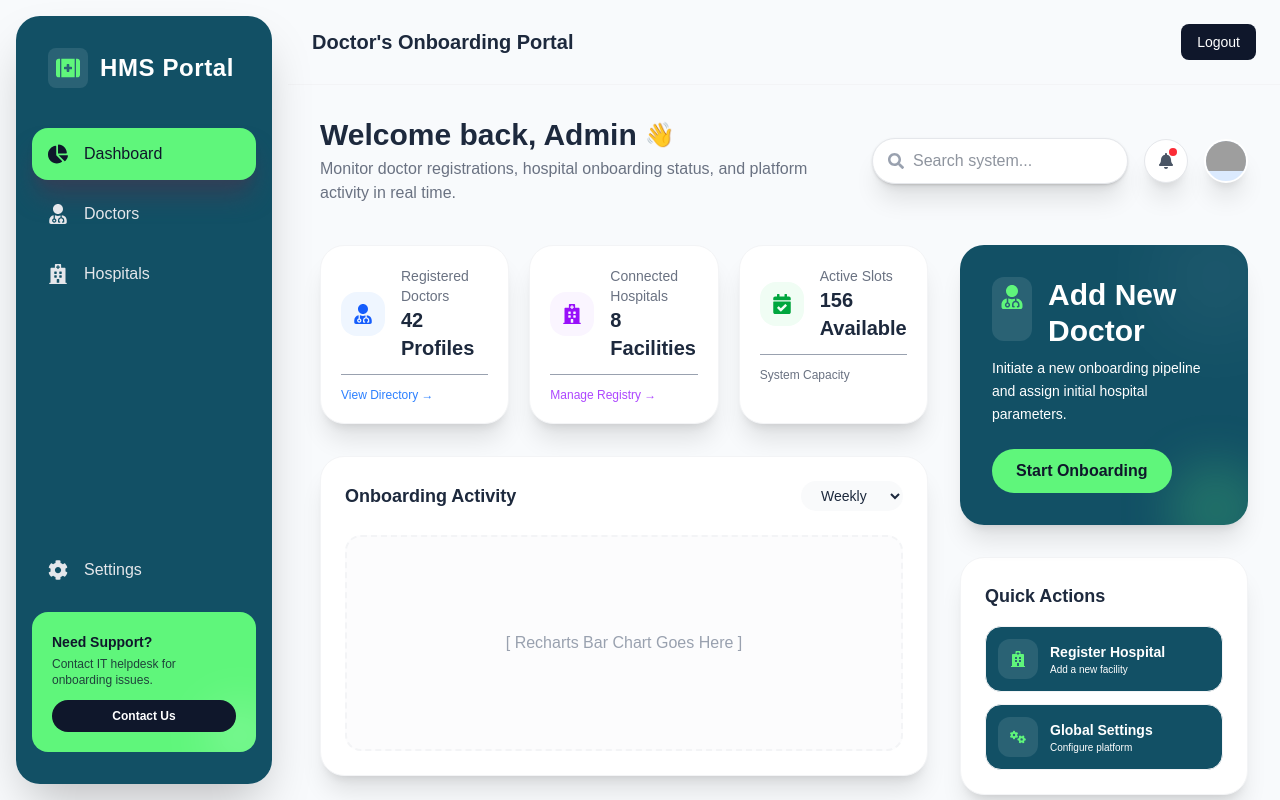
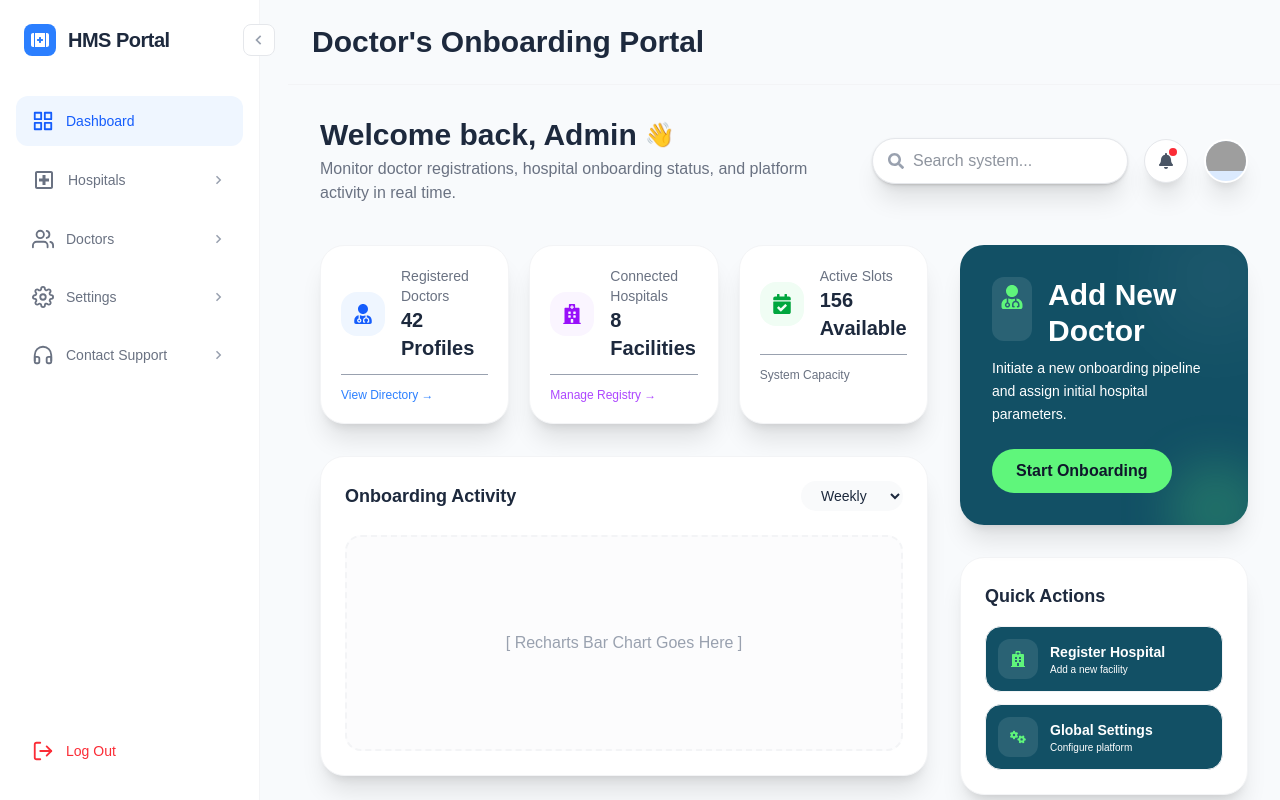
Before and after one commit to RoundOne7/Onboarding_Portal, a Next.js app: page /dashboard in a window 1280 px wide. Shown: the top 800 px of the page. Built offline with nearby package versions, Linux system fonts and the light colour scheme; no server answers; grey boxes are pictures that could not be loaded.

Commit message:
Changed Whole Sidebar According to the Provided Suggestions.

```diff
--- a/src/components/layout/DashboardLayout.tsx
+++ b/src/components/layout/DashboardLayout.tsx
@@ -59,8 +59,8 @@ export default function DashboardLayout({
 
         {/* Your Top Header (Doctor's Onboarding Portal) */}
         <header className="flex justify-between items-center p-6 bg-[#f8fafc] border-b border-gray-100">
-           <h1 className="text-xl font-bold text-slate-800">Doctor's Onboarding Portal</h1>
-           <button className="bg-slate-900 text-white px-4 py-2 rounded-lg text-sm font-medium">Logout</button>
+           <h1 className="text-3xl font-bold text-slate-800">Doctor's Onboarding Portal</h1>
+           {/* <button className="bg-slate-900 text-white px-4 py-2 rounded-lg text-sm font-medium">Logout</button> */}
         </header>
 
         {/* This is where DashboardPage gets rendered */}
--- a/src/components/layout/Header.tsx
+++ b/src/components/layout/Header.tsx
@@ -1,15 +1,6 @@
 'use client'
 
-import { supabase } from '../../lib/supabase'
-
 export default function Header() {
-
-    async function logout() {
-
-        await supabase.auth.signOut()
-
-        window.location.href = '/'
-    }
 
     return (
 
@@ -30,29 +21,9 @@ export default function Header() {
         text-white
       '>
 
-                Doctor's Onboarding Portal
+
 
             </h2>
-
-            <button
-
-                onClick={logout}
-
-                className='
-        bg-black
-        text-white
-        px-5
-        py-2
-        rounded-xl
-        transition-all
-        duration-200
-        hover:scale-110
-      '
-            >
-
-                Logout
-
-            </button>
 
         </header>
     )
--- a/src/components/layout/Sidebar.tsx
+++ b/src/components/layout/Sidebar.tsx
@@ -1,118 +1,267 @@
+// 'use client'
+
+// import Link from 'next/link'
+// import { usePathname } from 'next/navigation'
+// import { FaChartPie, FaUserMd, FaHospital, FaCog } from 'react-icons/fa'
+// import { FaKitMedical } from 'react-icons/fa6'
+
+// export default function Sidebar() {
+//   const pathname = usePathname();
+
+//   // Helper function to check if the link is active
+//   const isActive = (path: string) => pathname === path;
+
+//   return (
+//     <aside
+//       className='
+//         fixed
+//         left-4
+//         top-4
+//         w-64
+//         h-[calc(100vh-32px)]
+//         bg-cyan-900/99
+//         text-white
+//         rounded-3xl
+//         flex
+//         flex-col
+//         shadow-2xl
+//         overflow-hidden
+//       '
+//     >
+//       {/* HEADER SECTION */}
+//       <div className='p-8 pb-4'>
+//         <h1 className='text-2xl font-bold flex items-center gap-3 tracking-wide'>
+//           <div className='text-[#5ff67b] bg-white/10 p-2 rounded-lg'>
+//              <FaKitMedical className=" text-2xl" />
+//           </div>
+//           HMS Portal
+//         </h1>
+//       </div>
+
+//       {/* NAVIGATION SECTION */}
+//       <nav className='flex flex-col gap-2 px-4 mt-6 flex-1'>
+
+//         <Link
+//           href='/dashboard'
+//           className={`
+//             flex items-center gap-4 px-4 py-3.5 rounded-2xl font-medium transition-all
+//             ${isActive('/dashboard')
+//               ? 'bg-[#5ff67b] text-slate-900 shadow-xl shadow-slate-700' // Matches the bright neon/green from the image
+//               : 'text-gray-200 hover:text-white hover:bg-white/5 hover:scale-105'
+//             }
+//           `}
+//         >
+//           <FaChartPie className="text-xl" />
+//           Dashboard
+//         </Link>
+
+//         <Link
+//           href='/doctors'
+//           className={`
+//             flex items-center gap-4 px-4 py-3.5 rounded-2xl font-medium transition-all
+//             ${isActive('/doctors')
+//               ? 'bg-[#5ff67b] text-slate-900 shadow-xl shadow-slate-700'
+//               : 'text-gray-200 hover:text-white hover:bg-white/5 hover:scale-105'
+//             }
+//           `}
+//         >
+//           <FaUserMd className="text-xl" />
+//           Doctors
+//         </Link>
+
+//         <Link
+//           href='/hospitals'
+//           className={`
+//             flex items-center gap-4 px-4 py-3.5 rounded-2xl font-medium transition-all
+//             ${isActive('/hospitals')
+//               ? 'bg-[#5ff67b] text-slate-900 shadow-xl shadow-slate-700'
+//               : 'text-gray-200 hover:text-white hover:bg-white/5 hover:scale-105'
+//             }
+//           `}
+//         >
+//           <FaHospital className="text-xl" />
+//           Hospitals
+//         </Link>
+
+//       </nav>
+
+//       {/* BOTTOM SETTINGS & PROMO AREA */}
+//       <div className='p-4 mb-4'>
+//         <Link
+//           href='/settings'
+//           className={`
+//             flex items-center gap-4 px-4 py-3.5 rounded-2xl font-medium transition-all mb-4
+//             ${isActive('/settings')
+//               ? 'bg-[#5ff67b] text-slate-900 shadow-xl shadow-slate-700'
+//               : 'text-gray-200 hover:text-white hover:bg-white/5 hover:scale-105'
+//             }
+//           `}
+//         >
+//           <FaCog className="text-xl" />
+//           Settings
+//         </Link>
+
+//         {/* Matching the bottom card from the reference image */}
+//         <div className='bg-[#5ff67b] text-slate-900 p-5 rounded-2xl relative overflow-hidden'>
+//            <div className='relative z-10'>
+//               <h3 className='font-bold text-sm mb-1'>Need Support?</h3>
+//               <p className='text-xs opacity-80 mb-3'>Contact IT helpdesk for onboarding issues.</p>
+//               <button className='bg-slate-900 text-white text-xs font-bold px-4 py-2 rounded-full w-full hover:bg-slate-800 hover:scale-105 transition-all'>
+//                  Contact Us
+//               </button>
+//            </div>
+//            {/* Decorative background element for the card */}
+//            <div className='absolute -bottom-4 -right-4 w-16 h-16 bg-white/20 rounded-full blur-xl'></div>
+//         </div>
+//       </div>
+
+//     </aside>
+//   )
+// }
+
+
 'use client'
 
+import { useState } from 'react'
 import Link from 'next/link'
 import { usePathname } from 'next/navigation'
-import { FaChartPie, FaUserMd, FaHospital, FaCog } from 'react-icons/fa'
+import { FiGrid, FiUsers, FiSettings, FiHeadphones, FiLogOut } from 'react-icons/fi'
+import { MdOutlineLocalHospital } from 'react-icons/md'
+import { BiChevronRight, BiChevronLeft } from 'react-icons/bi'
 import { FaKitMedical } from 'react-icons/fa6'
+import { supabase } from '@/src/lib/supabase'
 
 export default function Sidebar() {
-  const pathname = usePathname();
+  const pathname = usePathname()
 
-  // Helper function to check if the link is active
-  const isActive = (path: string) => pathname === path;
+  // State to manage sidebar expansion/collapse
+  const [isCollapsed, setIsCollapsed] = useState(false)
+
+  // Helper to check active routes
+  const isActive = (path: string) => pathname === path
+
+  async function logout() {
+
+        await supabase.auth.signOut()
+
+        window.location.href = '/'
+    }
 
   return (
     <aside
-      className='
-        fixed
-        left-4
-        top-4
-        w-64
-        h-[calc(100vh-32px)]
-        bg-cyan-900/99
-        text-white
-        rounded-3xl
-        flex
-        flex-col
-        shadow-2xl
-        overflow-hidden
-      '
+      className={`fixed left-0 top-0 h-screen bg-white border-r border-gray-100 flex flex-col justify-between py-6 z-50 transition-all duration-300 ease-in-out ${
+        isCollapsed ? 'w-[88px]' : 'w-[260px]'
+      }`}
     >
-      {/* HEADER SECTION */}
-      <div className='p-8 pb-4'>
-        <h1 className='text-2xl font-bold flex items-center gap-3 tracking-wide'>
-          <div className='text-[#5ff67b] bg-white/10 p-2 rounded-lg'>
-             <FaKitMedical className=" text-2xl" />
+      <div>
+        {/* HEADER / LOGO SECTION */}
+        <div className={`flex items-center mb-10 transition-all duration-300 ${
+          isCollapsed ? 'justify-center flex-col gap-4 px-2' : 'justify-between px-6'
+        }`}>
+          <Link href="/dashboard" className="flex items-center gap-3 overflow-hidden">
+            <div className="min-w-[32px] w-8 h-8 rounded-lg bg-blue-500 text-white flex items-center justify-center font-bold text-xl">
+              <FaKitMedical className="text-lg" />
             </div>
+            {/* Hide text when collapsed */}
+            {!isCollapsed && (
+              <h1 className="text-xl font-bold text-slate-800 tracking-tight whitespace-nowrap">
                 HMS Portal
               </h1>
+            )}
+          </Link>
+
+          {/* Collapse Toggle Button */}
+          <button
+            onClick={() => setIsCollapsed(!isCollapsed)}
+            className="min-w-[32px] relative -right-10 w-8 h-8 rounded-lg border border-gray-200 bg-white flex items-center justify-center text-gray-400 hover:bg-gray-50 transition-colors overflow-hidden"
+          >
+            {isCollapsed ? <BiChevronRight size={20} /> : <BiChevronLeft size={20} />}
+          </button>
         </div>
 
-      {/* NAVIGATION SECTION */}
-      <nav className='flex flex-col gap-2 px-4 mt-6 flex-1'>
+        {/* NAVIGATION LINKS */}
+        <nav className="flex flex-col gap-2 px-4">
 
           <Link
-          href='/dashboard'
-          className={`
-            flex items-center gap-4 px-4 py-3.5 rounded-2xl font-medium transition-all
-            ${isActive('/dashboard')
-              ? 'bg-[#5ff67b] text-slate-900 shadow-xl shadow-slate-700' // Matches the bright neon/green from the image
-              : 'text-gray-200 hover:text-white hover:bg-white/5 hover:scale-105'
-            }
-          `}
+            href="/dashboard"
+            className={`flex items-center py-3.5 rounded-xl font-medium transition-colors ${
+              isActive('/dashboard')
+                ? 'bg-blue-50 text-blue-600'
+                : 'text-gray-500 hover:text-slate-800 hover:bg-gray-100 hover:scale-110 transition-all duration-200'
+            } ${isCollapsed ? 'justify-center px-0' : 'px-4 gap-3'}`}
           >
-          <FaChartPie className="text-xl" />
-          Dashboard
+            <FiGrid size={22} className="min-w-[22px]" />
+            {!isCollapsed && <span className="flex-1 text-sm whitespace-nowrap">Dashboard</span>}
+            {/* Added arrow and hide-when-active logic here */}
+            {!isCollapsed && !isActive('/dashboard') && <BiChevronRight size={18} className="text-gray-400" />}
           </Link>
 
           <Link
-          href='/doctors'
-          className={`
-            flex items-center gap-4 px-4 py-3.5 rounded-2xl font-medium transition-all
-            ${isActive('/doctors')
-              ? 'bg-[#5ff67b] text-slate-900 shadow-xl shadow-slate-700'
-              : 'text-gray-200 hover:text-white hover:bg-white/5 hover:scale-105'
-            }
-          `}
+            href="/hospitals"
+            className={`flex items-center py-3.5 rounded-xl font-medium transition-colors ${
+              isActive('/hospitals')
+                ? 'bg-blue-50 text-blue-600'
+                : 'text-gray-500 hover:text-slate-800 hover:bg-gray-100 hover:scale-110 transition-all duration-200'
+            } ${isCollapsed ? 'justify-center px-0' : 'px-4 gap-3'}`}
           >
-          <FaUserMd className="text-xl" />
-          Doctors
+            <MdOutlineLocalHospital size={24} className="min-w-[24px]" />
+            {!isCollapsed && <span className="flex-1 text-sm whitespace-nowrap">Hospitals</span>}
+            {!isCollapsed && !isActive('/hospitals') && <BiChevronRight size={18} className="text-gray-400" />}
           </Link>
 
           <Link
-          href='/hospitals'
-          className={`
-            flex items-center gap-4 px-4 py-3.5 rounded-2xl font-medium transition-all
-            ${isActive('/hospitals')
-              ? 'bg-[#5ff67b] text-slate-900 shadow-xl shadow-slate-700'
-              : 'text-gray-200 hover:text-white hover:bg-white/5 hover:scale-105'
-            }
-          `}
+            href="/doctors"
+            className={`flex items-center py-3.5 rounded-xl font-medium transition-colors ${
+              isActive('/doctors')
+                ? 'bg-blue-50 text-blue-600'
+                : 'text-gray-500 hover:text-slate-800 hover:bg-gray-100 hover:scale-110 transition-all duration-200'
+            } ${isCollapsed ? 'justify-center px-0' : 'px-4 gap-3'}`}
           >
-          <FaHospital className="text-xl" />
-          Hospitals
+            <FiUsers size={22} className="min-w-[22px]" />
+            {!isCollapsed && <span className="flex-1 text-sm whitespace-nowrap">Doctors</span>}
+            {!isCollapsed && !isActive('/doctors') && <BiChevronRight size={18} className="text-gray-400" />}
+          </Link>
+
+          <Link
+            href="/settings"
+            className={`flex items-center py-3.5 rounded-xl font-medium transition-colors ${
+              isActive('/settings')
+                ? 'bg-blue-50 text-blue-600'
+                : 'text-gray-500 hover:text-slate-800 hover:bg-gray-100 hover:scale-110 transition-all duration-200'
+            } ${isCollapsed ? 'justify-center px-0' : 'px-4 gap-3'}`}
+          >
+            <FiSettings size={22} className="min-w-[22px]" />
+            {!isCollapsed && <span className="flex-1 text-sm whitespace-nowrap">Settings</span>}
+            {!isCollapsed && !isActive('/settings') && <BiChevronRight size={18} className="text-gray-400" />}
+          </Link>
+
+          <Link
+            href="/support"
+            className={`flex items-center py-3.5 rounded-xl font-medium transition-colors ${
+              isActive('/support')
+                ? 'bg-blue-50 text-blue-600'
+                : 'text-gray-500 hover:text-slate-800 hover:bg-gray-100 hover:scale-110 transition-all duration-200'
+            } ${isCollapsed ? 'justify-center px-0' : 'px-4 gap-3'}`}
+          >
+            <FiHeadphones size={22} className="min-w-[22px]" />
+            {!isCollapsed && <span className="flex-1 text-sm whitespace-nowrap">Contact Support</span>}
+            {!isCollapsed && !isActive('/support') && <BiChevronRight size={18} className="text-gray-400" />}
           </Link>
 
         </nav>
+      </div>
 
-      {/* BOTTOM SETTINGS & PROMO AREA */}
-      <div className='p-4 mb-4'>
-        <Link
-          href='/settings'
-          className={`
-            flex items-center gap-4 px-4 py-3.5 rounded-2xl font-medium transition-all mb-4
-            ${isActive('/settings')
-              ? 'bg-[#5ff67b] text-slate-900 shadow-xl shadow-slate-700'
-              : 'text-gray-200 hover:text-white hover:bg-white/5 hover:scale-105'
-            }
-          `}
+      {/* BOTTOM LOGOUT SECTION */}
+      <div className="px-4 mt-auto">
+        <button
+          onClick={logout}
+          className={`flex items-center w-full py-3.5 rounded-xl font-medium text-red-500 hover:bg-red-100 transition-colors hover:scale-110 ${
+            isCollapsed ? 'justify-center px-0' : 'px-4 gap-3'
+          }`}
         >
-          <FaCog className="text-xl" />
-          Settings
-        </Link>
-
-        {/* Matching the bottom card from the reference image */}
-        <div className='bg-[#5ff67b] text-slate-900 p-5 rounded-2xl relative overflow-hidden'>
-           <div className='relative z-10'>
-              <h3 className='font-bold text-sm mb-1'>Need Support?</h3>
-              <p className='text-xs opacity-80 mb-3'>Contact IT helpdesk for onboarding issues.</p>
-              <button className='bg-slate-900 text-white text-xs font-bold px-4 py-2 rounded-full w-full hover:bg-slate-800 hover:scale-105 transition-all'>
-                 Contact Us
+          <FiLogOut size={22} className="min-w-[22px]" />
+          {!isCollapsed && <span className="text-sm whitespace-nowrap">Log Out</span>}
         </button>
-           </div>
-           {/* Decorative background element for the card */}
-           <div className='absolute -bottom-4 -right-4 w-16 h-16 bg-white/20 rounded-full blur-xl'></div>
-        </div>
       </div>
 
     </aside>
```
Lines whose indentation alone changed are shown as unchanged.
